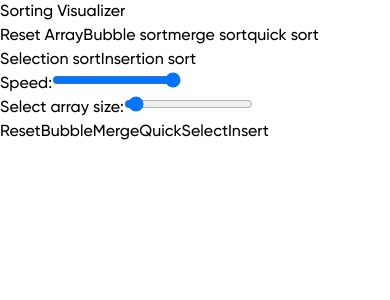
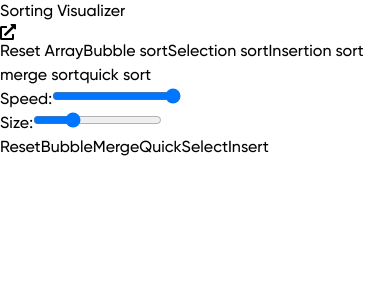
Before and after one commit to Satyamsahugr8/sorting-visualizer, a React (Vite) app: page / in a window 390 px wide. Shown: the top 300 px of the page. Built offline with nearby package versions, Linux system fonts and the light colour scheme.

Commit message:
added github link + updated speed and adjustment for mobile screen

```diff
--- a/package.json
+++ b/package.json
@@ -14,7 +14,8 @@
   },
   "dependencies": {
     "react": "^18.3.1",
-    "react-dom": "^18.3.1"
+    "react-dom": "^18.3.1",
+    "react-icons": "^5.5.0"
   },
   "devDependencies": {
     "@eslint/js": "^9.13.0",
--- a/src/components/SortingVisualizer.jsx
+++ b/src/components/SortingVisualizer.jsx
@@ -1,11 +1,12 @@
 import React, { useEffect, useState } from "react";
 import Bar from "./Bar";
+import { FaExternalLinkAlt } from "react-icons/fa";
 
 function SortingVisualizer() {
 
   const [val, setVal] = useState([{ bars: [{ arrayValue: "", color: "" }] }]);
-  const [NUMBER_OF_ARRAY_BARS, setArraySize] = useState(20);
-  const [arraySpeed, setArraySpeed] = useState(3);
+  const [NUMBER_OF_ARRAY_BARS, setArraySize] = useState(30);
+  const [arraySpeed, setArraySpeed] = useState(20);
   const [Disabled, setDisabled] = useState(false);
 
   useEffect(() => {
@@ -694,9 +695,11 @@ function SortingVisualizer() {
   return (
     <div className="w-screen h-screen bg-black gap-1 flex flex-col p-0.5">
       {/* Header */}
-      <div className="w-full h-14 bg-slate-500 flex flex-row justify-between items-center px-2 sm:px-6 py-2 sm:py-0">
+      <div className="w-full h-14 bg-slate-500 flex flex-row gap-2 justify-between items-center px-2 sm:px-6 py-2 sm:py-0">
         <div className="w-full sm:w-400 flex justify-center sm:justify-start">
-          <h4 className={`p-2 text-lg sm:text-xl font-semibold px-3 hover:text-black ${Disabled ? 'text-black' : 'text-white'}`}>Sorting Visualizer</h4>
+          <h4 className={`p-2 text-lg sm:text-xl font-semibold px-3 hover:text-black ${Disabled ? 'text-black' : 'text-white'}`}>
+            Sorting Visualizer</h4>
+          <a href="https://github.com/Satyamsahugr8/sorting-visualizer"><FaExternalLinkAlt className="mt-3"/></a>
         </div>
         {/* Hide controls on mobile */}
         <div className="hidden sm:flex w-full sm:w-auto flex-wrap sm:flex-nowrap justify-center items-center gap-1.5 p-2">
@@ -708,6 +711,7 @@ function SortingVisualizer() {
           >
             Reset Array
           </button>
+
           <button
             className={`p-2 text-xs px-2 sm:px-4 text-white rounded-full border border-black ${Disabled ? 'hover:text-white' : 'hover:text-black'} ${Disabled ? '' : 'hover:bg-indigo-400'} ${Disabled ? 'bg-gray-400' : 'bg-gray-700'}`}
             onClick={() => bubbleSort()}
@@ -715,6 +719,23 @@ function SortingVisualizer() {
           >
             Bubble sort
           </button>
+
+          <button
+            className={`p-2 text-xs px-2 sm:px-4 text-white rounded-full border border-black ${Disabled ? 'hover:text-white' : 'hover:text-black'} ${Disabled ? '' : 'hover:bg-indigo-400'} ${Disabled ? 'bg-gray-400' : 'bg-gray-700'}`}
+            onClick={() => selectionSort()}
+            disabled={Disabled}
+          >
+            Selection sort
+          </button>
+
+          <button
+            className={`p-2 text-xs px-2 sm:px-4 text-white rounded-full border border-black ${Disabled ? 'hover:text-white' : 'hover:text-black'} ${Disabled ? '' : 'hover:bg-indigo-400'} ${Disabled ? 'bg-gray-400' : 'bg-gray-700'}`}
+            onClick={() => insertionSort()}
+            disabled={Disabled}
+          >
+            Insertion sort
+          </button>
+
           <button
             className={`p-2 text-xs px-2 sm:px-4 text-white rounded-full border border-black ${Disabled ? 'hover:text-white' : 'hover:text-black'} ${Disabled ? '' : 'hover:bg-indigo-400'} ${Disabled ? 'bg-gray-400' : 'bg-gray-700'}`}
             onClick={() => merger()}
@@ -722,6 +743,7 @@ function SortingVisualizer() {
           >
             merge sort
           </button>
+
           <button
             className={`p-2 text-xs px-2 sm:px-4 text-white rounded-full border border-black ${Disabled ? 'hover:text-white' : 'hover:text-black'} ${Disabled ? '' : 'hover:bg-indigo-400'} ${Disabled ? 'bg-gray-400' : 'bg-gray-700'}`}
             onClick={() => quicker()}
@@ -729,50 +751,43 @@ function SortingVisualizer() {
           >
             quick sort
           </button>
-          <button
-            className={`p-2 text-xs px-2 sm:px-4 text-white rounded-full border border-black ${Disabled ? 'hover:text-white' : 'hover:text-black'} ${Disabled ? '' : 'hover:bg-indigo-400'} ${Disabled ? 'bg-gray-400' : 'bg-gray-700'}`}
-            onClick={() => selectionSort()}
-            disabled={Disabled}
-          >
-            Selection sort
-          </button>
-          <button
-            className={`p-2 text-xs px-2 sm:px-4 text-white rounded-full border border-black ${Disabled ? 'hover:text-white' : 'hover:text-black'} ${Disabled ? '' : 'hover:bg-indigo-400'} ${Disabled ? 'bg-gray-400' : 'bg-gray-700'}`}
-            onClick={() => insertionSort()}
-            disabled={Disabled}
-          >
-            Insertion sort
-          </button>
+
         </div>
+
         {/* Sliders */}
-        <div className="flex flex-col sm:flex-row justify-between gap-2 sm:gap-3 w-full sm:w-auto mt-2 sm:mt-0">
-          <p className={`text-white ${Disabled ? 'hover:text-white' : 'hover:text-black'} text-sm`}>
+        <div className="flex flex-col sm:flex-row justify-between gap-4 w-full sm:w-auto mt-2 sm:mt-0">
+
+          <p className={`text-white ${Disabled ? 'hover:text-white' : 'hover:text-black'} text-xs lg:text-sm flex`}>
             Speed:
-            <input className="input w-24 sm:w-auto ml-2" defaultValue="100" type="range" step="25" min="0" max="100" onChange={(event)=> {
+            <input className="input w-14 lg:w-auto ml-2" defaultValue="100" type="range" step="25" min="0" max="100" onChange={(event)=> {
               if (event.target.value === '100') {
-                return setArraySpeed(3);
+                return setArraySpeed(20);
               }
               if (event.target.value === '75') {
-                return setArraySpeed(6);
+                return setArraySpeed(40);
               }
               if (event.target.value === '50') {
-                return setArraySpeed(12);
+                return setArraySpeed(60);
               }
               if (event.target.value === '25') {
-                return setArraySpeed(25);
+                return setArraySpeed(80);
               }
               if (event.target.value === '0') {
-                return setArraySpeed(30);
+                return setArraySpeed(100);
               }
             }}
             disabled={Disabled}
             />
           </p>
-          <p className={`text-white ${Disabled ? 'hover:text-white' : 'hover:text-black'} text-sm`}>Select array size:
-            <input className="input w-24 sm:w-auto ml-2" defaultValue="20" type="range" step="10" min="10" max="300" onChange={(event)=>setArraySize(event.target.value)}
+
+          <p className={`text-white ${Disabled ? 'hover:text-white' : 'hover:text-black'} text-xs lg:text-sm flex`}>
+            Size:
+            {/* <span className="hidden sm:inline">Select array size:</span> */}
+            <input className="input w-14 lg:w-auto ml-2" defaultValue="30" type="range" step="10" min="10" max="80" onChange={(event)=>setArraySize(event.target.value)}
             disabled={Disabled}
             />
           </p>
+
         </div>
       </div>
       {/* Mobile controls below nav */}
--- a/vite.config.js
+++ b/vite.config.js
@@ -7,6 +7,6 @@ export default defineConfig({
   base: '/sorting-visualizer/',
   server: {
     host: '0.0.0.0', // This allows other devices on the network to access the server
-    // port: 5173, // Default port, can be changed if needed
+    port: 5174, // Default port, can be changed if needed
   }
 })
```
Also changed, not shown: 1 other file (tests, documents, lock files or other folders).
